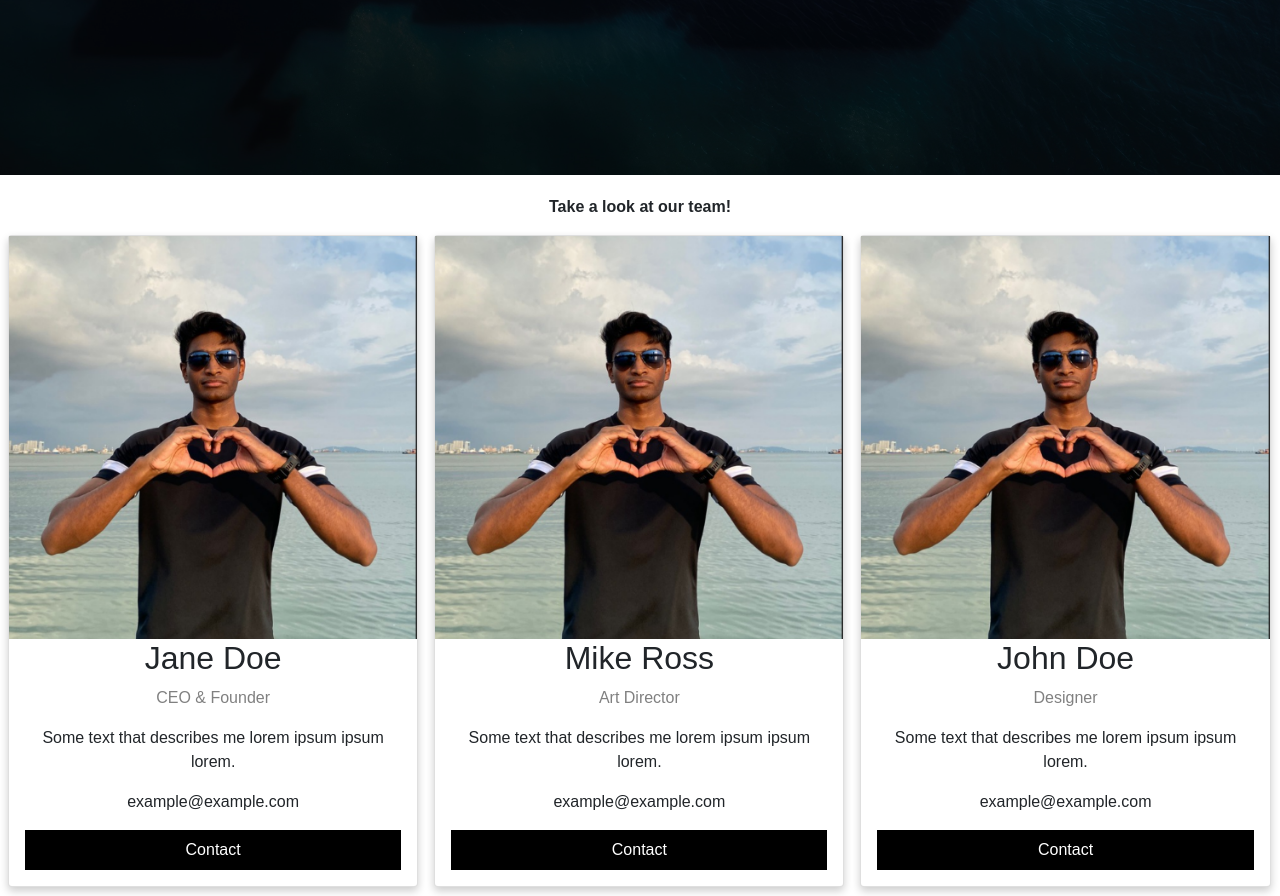
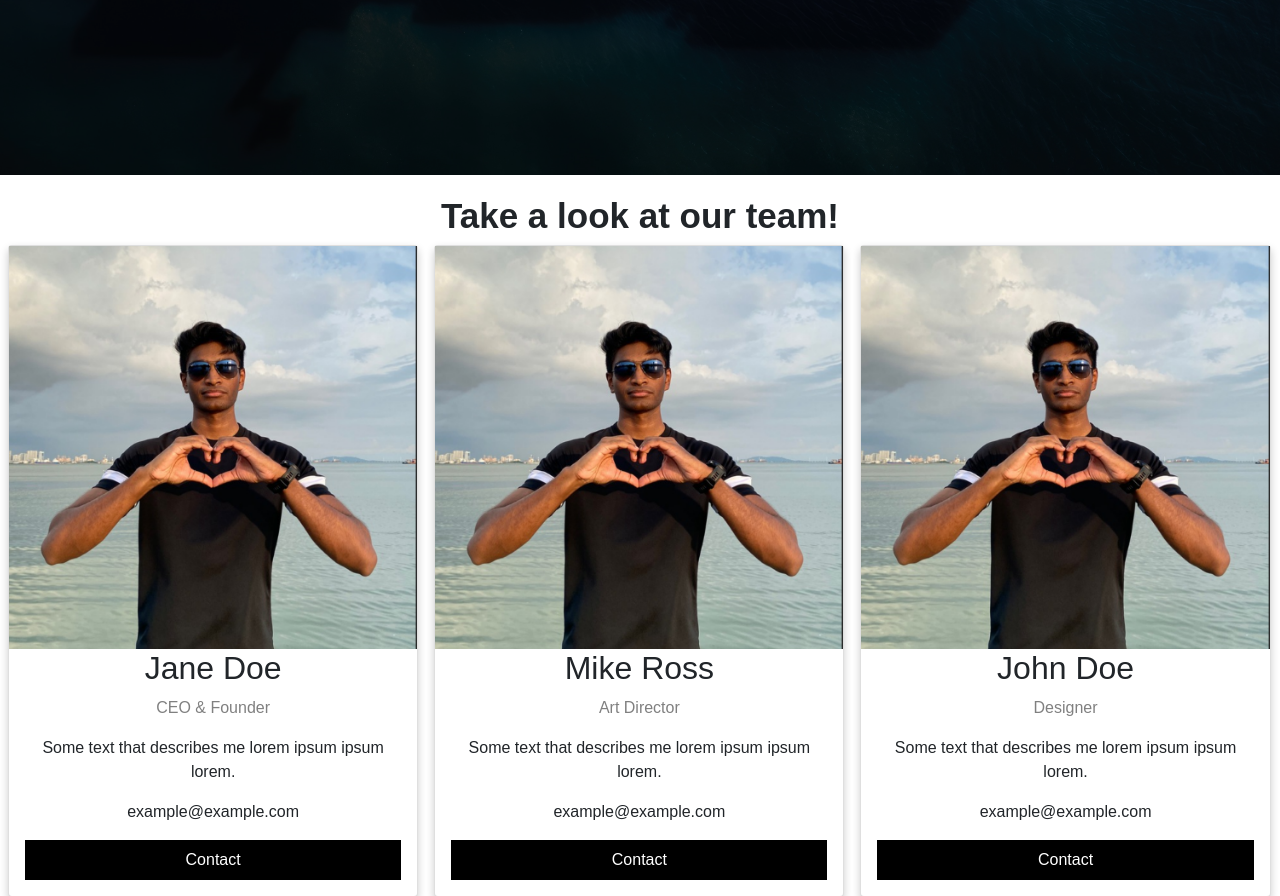
Before and after one commit to BryanWon/Tradeflow, a PHP site: page /AboutUs.php in a window 1280 px wide. Shown: the part 545-1441 px from the top of the page. Run offline with PHP 8.4, Linux system fonts and the light colour scheme.

Commit message:
Updates~

```diff
--- a/AboutUs.php
+++ b/AboutUs.php
@@ -42,7 +42,7 @@
   </div>
 
   <div class="row-container">
-  <p><b>Take a look at our team!</b></p>
+  <h1><b>Take a look at our team!</b></h1>
   <div class="column">
     <div class="card">
       <img src="/img/manesh.png" alt="Jane" style="width:100%">
--- a/css/AboutUs_style.css
+++ b/css/AboutUs_style.css
@@ -215,3 +215,7 @@ body {
 .button:hover {
   background-color: #555;
 }
+
+.row-container h1 {
+  font-size: 35px;
+}
```
